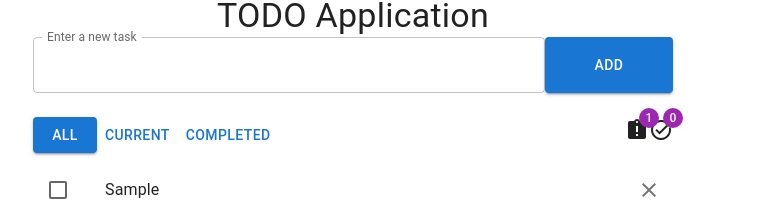
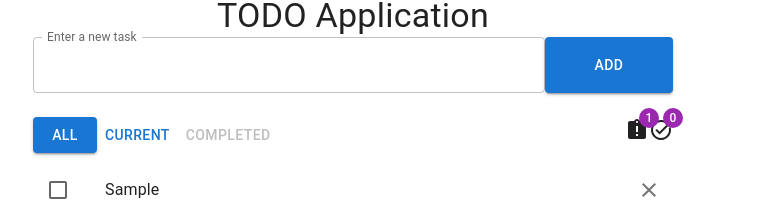
Before and after one commit to Rema04Dev/dao-tech__todo, a React (Create React App) app: page / in a window 1280 px wide. Both pictures are taken after typing "Sample" into the empty fields and a click on the button "ADD". Shown: the part 119-326 px from the top of the page, without its empty margins (287-1046 px from the left). Built offline with nearby package versions, Linux system fonts and the light colour scheme.

Commit message:
add disabled buttons for empty lists

```diff
--- a/src/components/Filter/Filter.tsx
+++ b/src/components/Filter/Filter.tsx
@@ -10,7 +10,7 @@ const Filter: FC = () => {
   return (
     <Stack direction="row">
       {filterButtons.map((filterButton: IFilterButton) => (
-        <FilterButtonItem key={filterButton.id} item={filterButton} />
+        <FilterButtonItem key={filterButton.id} btn={filterButton} />
       ))}
     </Stack>
   );
--- a/src/components/FilterButtonItem/FilterButtonItem.tsx
+++ b/src/components/FilterButtonItem/FilterButtonItem.tsx
@@ -5,19 +5,31 @@ import { IFilterButton } from '../../types';
 import { useAppDispatch, useAppSelector } from '../../hooks';
 
 interface IFilterButtonItemProps {
-  item: IFilterButton;
+  btn: IFilterButton;
 }
 
-const FilterButtonItem: FC<IFilterButtonItemProps> = ({ item }) => {
+const FilterButtonItem: FC<IFilterButtonItemProps> = ({ btn }) => {
   const dispatch = useAppDispatch();
-  const { activeType } = useAppSelector((state) => state.todos);
-  const variant = item.type === activeType ? 'contained' : 'text';
+  const { activeType, todoItems } = useAppSelector((state) => state.todos);
+  const currentTodos = todoItems.filter(({ completed }) => !completed);
+  const completedTodos = todoItems.filter(({ completed }) => completed);
+  const variant = btn.type === activeType ? 'contained' : 'text';
+  const isDisabled = () => {
+    const map = {
+      all: todoItems.length > 0,
+      current: currentTodos.length > 0,
+      completed: completedTodos.length > 0,
+    };
+    return map[btn.type];
+  };
+
   return (
     <Button
+      disabled={!isDisabled()}
       variant={variant}
-      onClick={() => dispatch(setActiveFilterButton(item.type))}
+      onClick={() => dispatch(setActiveFilterButton(btn.type))}
     >
-      {item.name}
+      {btn.name}
     </Button>
   );
 };
```
